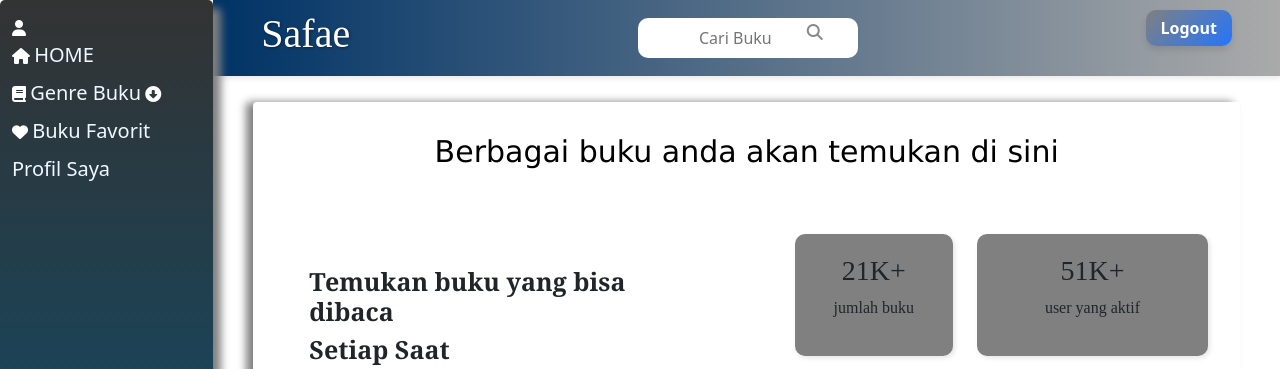
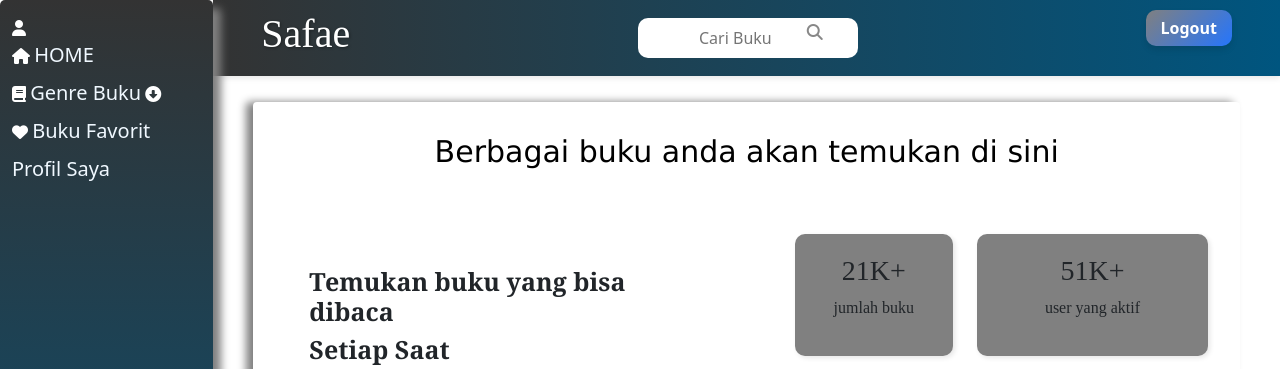
Before and after one commit to AdzraNurulAditama/project-website, a plain HTML site: page index.html in a window 1280 px wide. Shown: the top 369 px of the page. Drawn offline with nearby package versions, Linux system fonts and the light colour scheme; files that its build step writes are made by us from their sources; a script that the page names is missing.

Commit message:
Update style.css

```diff
--- a/style.css
+++ b/style.css
@@ -119,7 +119,7 @@ h5 span{
 header{
   display: flex;
   justify-content: space-between;
-  background: linear-gradient(90deg, #003366 0%, #aaaaaa 100%);
+  background: linear-gradient(90deg,  #333 0%, #00557f 100%);
   padding: 10px;
   position: -webkit-sticky;
   box-shadow: 0px 2px 6px rgba(0, 0, 0, 0.1);
```
